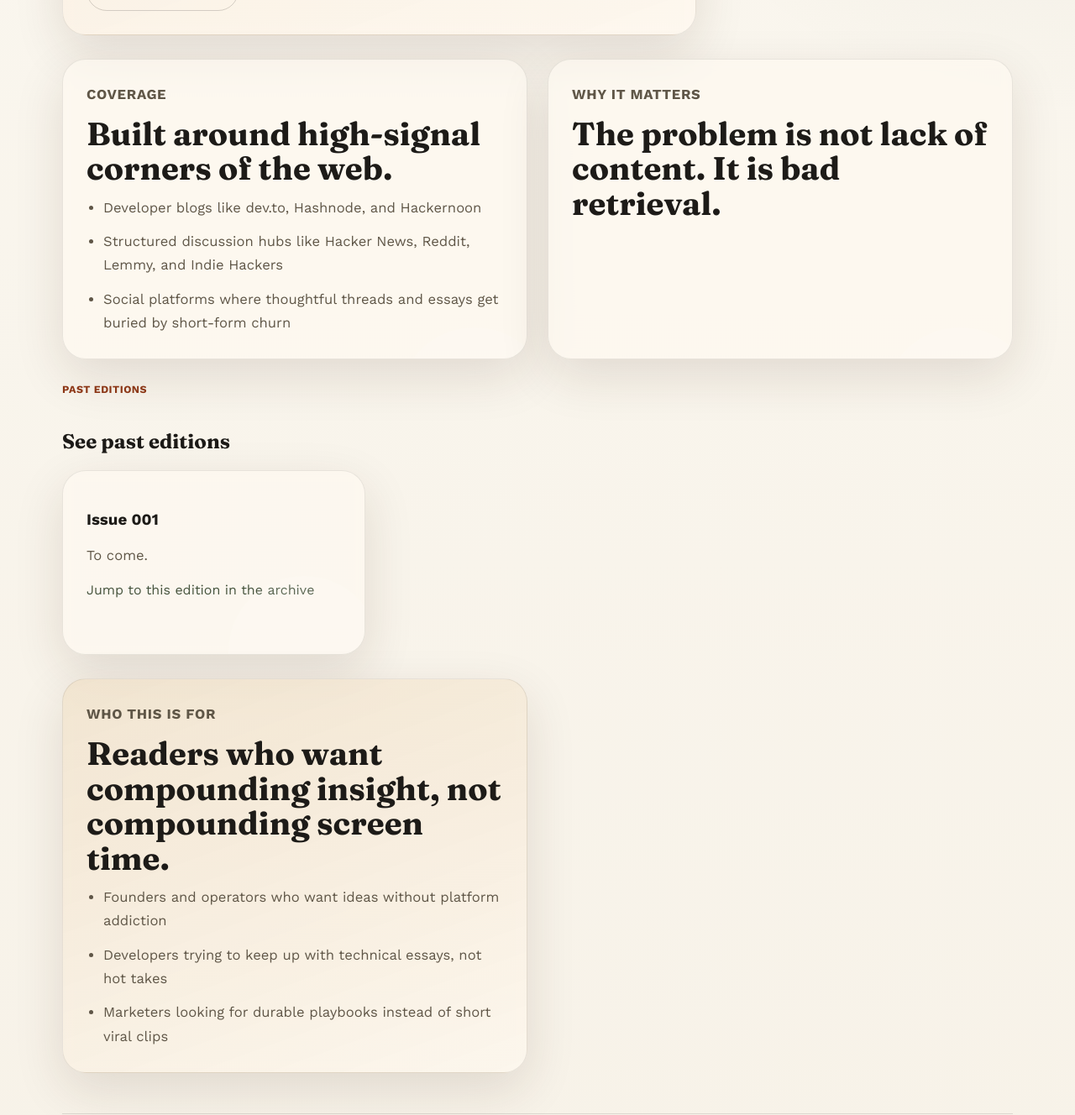
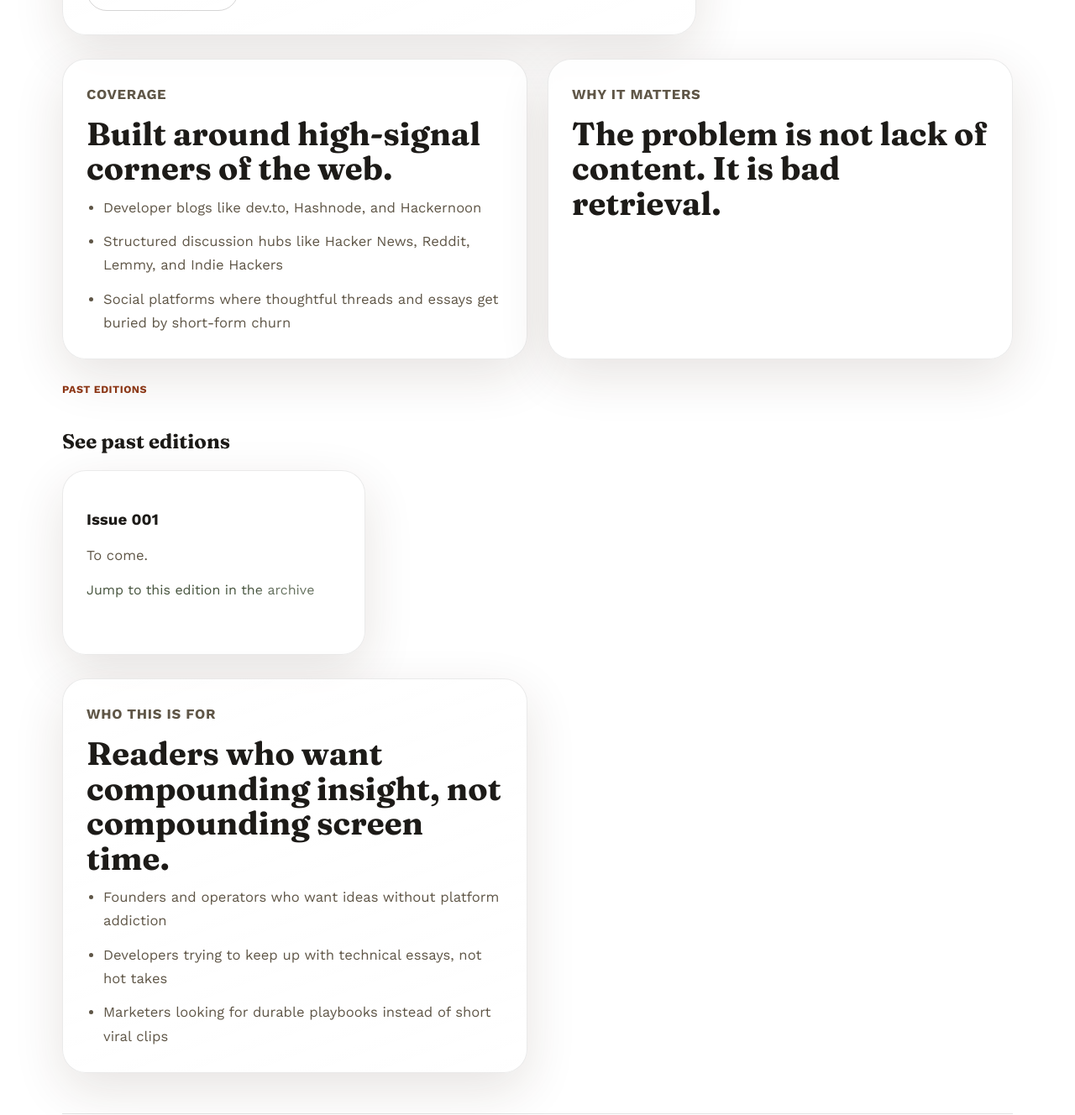
Before and after one commit to ah8571/feedless-digest, a Next.js app: page / in a window 1280 px wide. Shown: the part 944-2272 px from the top of the page at 84% size. Built offline with nearby package versions, Linux system fonts and the light colour scheme; no server answers.

Commit message:
Try white grid background variant

```diff
--- a/app/globals.css
+++ b/app/globals.css
@@ -1,8 +1,8 @@
 :root {
-  --bg: #f7f2e8;
-  --bg-strong: #fbf8f1;
-  --panel: rgba(255, 250, 242, 0.58);
-  --panel-strong: rgba(243, 225, 198, 0.72);
+  --bg: #ffffff;
+  --bg-strong: #ffffff;
+  --panel: rgba(255, 255, 255, 0.82);
+  --panel-strong: rgba(255, 255, 255, 0.92);
   --ink: #1d1b18;
   --muted: #5f5647;
   --line: rgba(29, 27, 24, 0.12);
@@ -24,10 +24,7 @@ body {
   margin: 0;
   min-height: 100vh;
   color: var(--ink);
-  background:
-    radial-gradient(circle at top left, rgba(196, 91, 50, 0.08), transparent 30%),
-    radial-gradient(circle at right 20%, rgba(69, 83, 61, 0.08), transparent 26%),
-    linear-gradient(180deg, var(--bg-strong) 0%, var(--bg) 100%);
+  background: var(--bg);
   font-family: var(--font-body), sans-serif;
 }
 
@@ -169,15 +166,15 @@ h2 {
   width: 180px;
   height: 180px;
   border-radius: 50%;
-  background: rgba(255, 255, 255, 0.12);
+  background: rgba(255, 255, 255, 0.18);
 }
 
 .panel-accent {
-  background: linear-gradient(160deg, var(--panel-strong), rgba(255, 248, 239, 0.68));
+  background: linear-gradient(160deg, var(--panel-strong), rgba(255, 255, 255, 0.82));
 }
 
 .panel-warm {
-  background: linear-gradient(160deg, rgba(239, 223, 198, 0.7), rgba(255, 248, 239, 0.62));
+  background: linear-gradient(160deg, rgba(255, 255, 255, 0.88), rgba(255, 255, 255, 0.78));
 }
 
 .card-grid,
```
